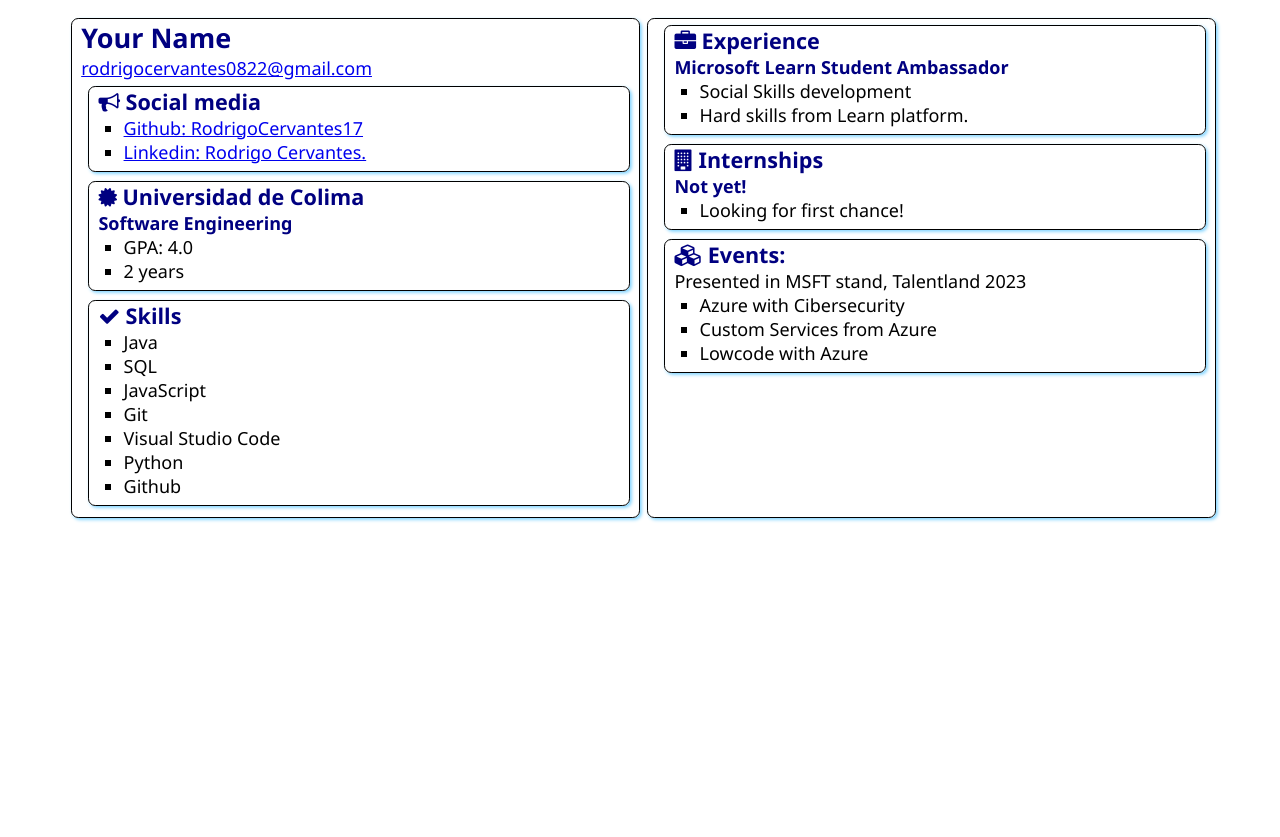
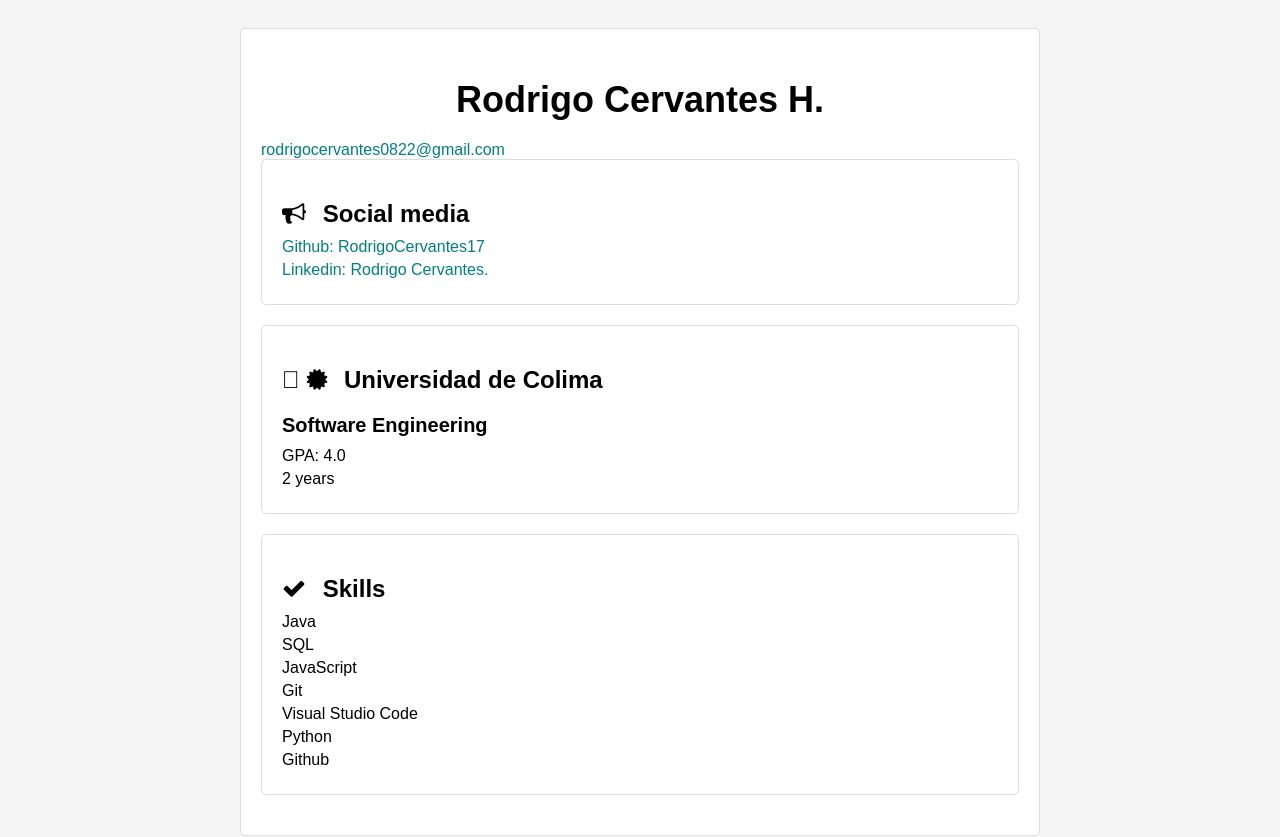
Before and after one commit to RodrigoCervantes17/SATechnicalOnboarding, a plain HTML site: page src/index.html in a window 1280 px wide. Shown: the top 837 px of the page. Before the commit the page ends 800 px from the top, so only its background shows below. Drawn offline with Linux system fonts and the light colour scheme.

Commit message:
CSS STYLING
Didn't want the default css

```diff
--- a/src/index.html
+++ b/src/index.html
@@ -12,7 +12,7 @@
 <body>
     <main>
         <article class="box">
-            <h1>Your Name</h1>
+            <h1>Rodrigo Cervantes H.</h1>
             <div><a href="mailto:rodrigocervantes0822@gmail.com">rodrigocervantes0822@gmail.com</a></div>
 
             <section class="box">
--- a/src/style.css
+++ b/src/style.css
@@ -1,47 +1,78 @@
 body {
-  font-family: 'Segoe UI', Tahoma, Geneva, Verdana, sans-serif;
-  font-size: 18px;
-  margin: 1% 5%;
-  background-color:E6F7FF;
+  font-family: Arial, sans-serif;
+  background-color: #f5f5f5;
 }
 
 main {
-  display: grid;
-  grid-template-columns: 50% 50%;
+  max-width: 800px;
+  margin: 0 auto;
+  padding: 20px;
 }
 
-
 .box {
-  box-shadow: .1em .1em .2em #80D4FF;
-  border-radius: .4em;
-  border-width: .01em;
-  border-style: solid;
-  margin-left: .4em;
-  padding: .0em .5em .1em .5em;
-  margin-bottom: .5em;
-  margin-top: .3em;
+  background-color: #fff;
+  border: 1px solid #ddd;
+  margin-bottom: 20px;
+  padding: 20px;
+  border-radius: 5px;
 }
 
 h1 {
-  color: navy;
-  margin: 0em;
-  display: block;
+  font-size: 36px;
+  margin-bottom: 20px;
+  text-align: center;
 }
 
 h2 {
-  color: navy;
-  font-size: 1.2em;
-  margin: 0em;
+  font-size: 24px;
+  margin-bottom: 10px;
 }
 
 h3 {
-  color: navy;
-  font-size: 1em;
-  margin: 0em;
+  font-size: 20px;
+  margin-bottom: 10px;
 }
 
 ul {
-  margin: 0em 0em .3em 0em;
-  list-style-type: square;
-  padding-left: 1.4em;
+  list-style: none;
+  margin: 0;
+  padding: 0;
 }
+
+li {
+  margin-bottom: 5px;
+}
+
+a {
+  color: #008080;
+  text-decoration: none;
+}
+
+a:hover {
+  text-decoration: underline;
+}
+
+.fa {
+  margin-right: 10px;
+  font-size: 20px;
+}
+
+.education h2:before {
+  content: '\f0a7';
+}
+
+.skills h2:before {
+  content: '\f00c';
+}
+
+.experience h2:before {
+  content: '\f0b1';
+}
+
+.internships h2:before {
+  content: '\f0ad';
+}
+
+.events h2:before {
+  content: '\f1b2';
+}
```
